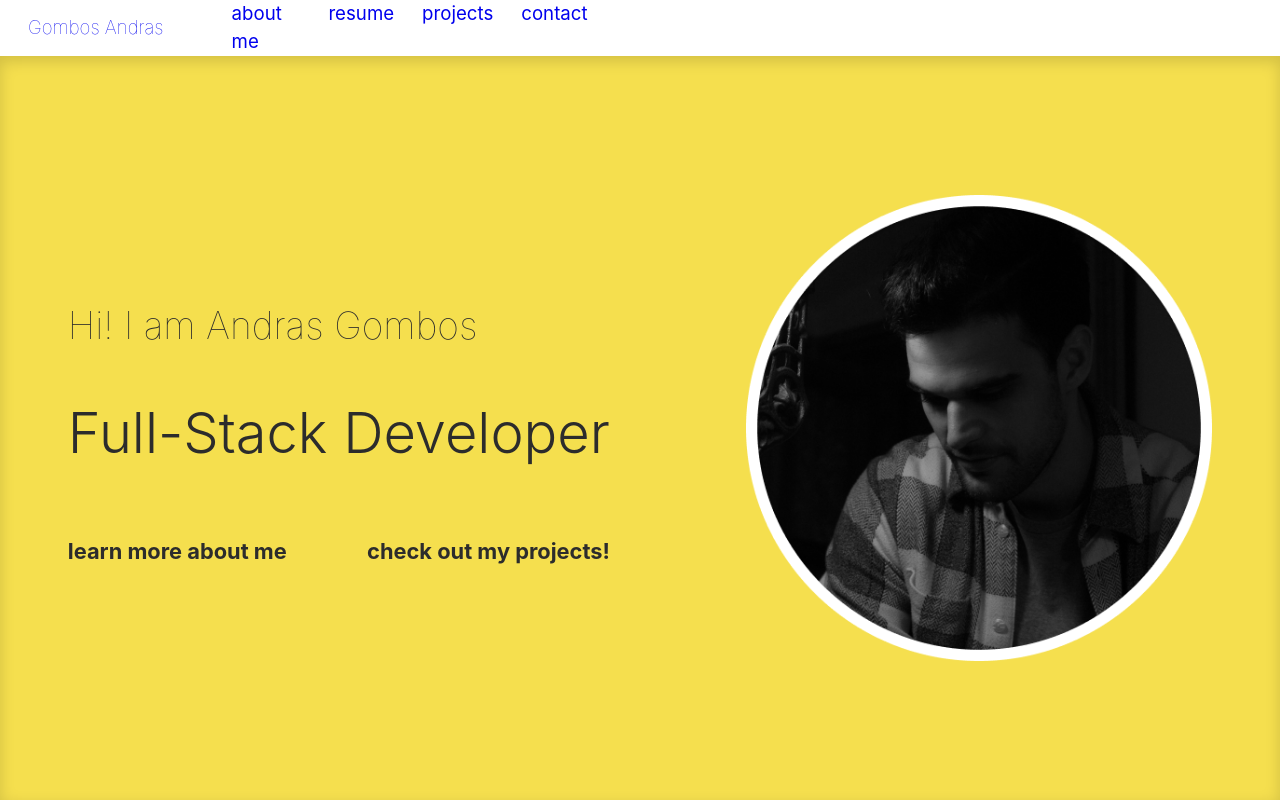
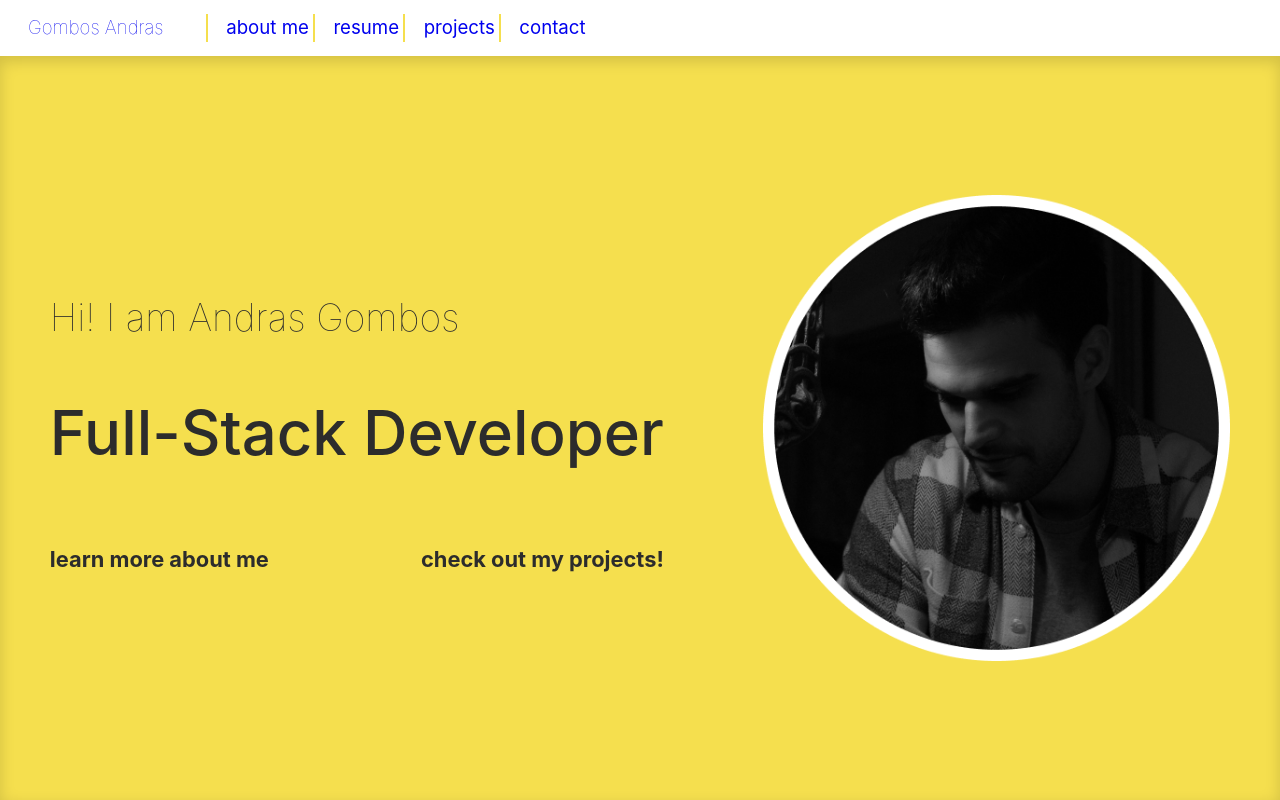
Before and after one commit to andrisgombos/homepage, a React (Create React App) app: page / in a window 1280 px wide. Built offline with nearby package versions, Linux system fonts and the light colour scheme.

Commit message:
changes to header, added stuff for projects

```diff
--- a/declarations.d.ts
+++ b/declarations.d.ts
@@ -1,2 +1,3 @@
 declare module '*.png';
 declare module '*.jpg';
+declare module '*.mp4';
--- a/src/components/header.tsx
+++ b/src/components/header.tsx
@@ -6,12 +6,16 @@ import { Link } from 'react-router-dom';
 // Styling details for the navbar
 
 const Navbar = styled.div`
-    width: 100%;
+    width: 100vw;
     display: flex;
     flex-direction: row;
     height: 7vh;
     left: 0;
     align-items: center;
+    justify-content: flex-start;
+    // background-color: #F5F5F5;
+    position:relative;
+    float:left;
 
     span {
         display: inline;
@@ -19,6 +23,8 @@ const Navbar = styled.div`
         padding: 0 0 0 1.5em;
         font-weight: 100;
         font-size: 1em;
+        position:relative;
+        float:left;
     }
 
     ul {
@@ -27,13 +33,20 @@ const Navbar = styled.div`
         display: flex;
         justify-content: space-around;
         list-style: none;
+        position:relative;
+        float:left;
+
         }
 
     li {
-        margin-left: 1.5em;
         display: inline-block;
         padding-left: 0;
         transition: all 0.2s ease;
+        border-left: 2px solid #F5DF4E;
+        padding-left: 1em;
+        position:relative;
+        float:left;
+
     }
 
 
--- a/src/components/projects.tsx
+++ b/src/components/projects.tsx
@@ -1,18 +1,39 @@
 import React from 'react';
 import styled from 'styled-components';
+import { DataContainer, GlobalBackground } from '../styles/globalstyles';
 import Header from './header';
+import goesvideo from '../assets/goesvideo.mp4';
 
-const ProjectsContainer = styled.div`
-    `
+const ProjectContainer = styled.div`
+    width: 50%;
+    border-right: 2px solid #F5DF4E;
+    padding: 2em;
+    display: flex;
+    flex-direction: column;
+    align-items: center;
+`
+const VideoContainer = styled.video`
+    width: 500px;
+    height: 300px;
+`
 
 const Projects = () => (
     <>
         <Header/>
-        <ProjectsContainer>
-            <div>GOES project</div>
-            <div>Photo App</div>
-            <div>Social Media Site</div>
-        </ProjectsContainer>
+        <GlobalBackground>
+            <DataContainer>
+                <ProjectContainer>
+                    <h3>GOES project</h3>
+                    <VideoContainer controls autoPlay src={goesvideo}/>
+                    <p>A plankton survey application that we created from scratch with a four-man team for our final project at the SIT academy. </p>
+                    <p>It contains a global map for sample location and a custom photo annotation tool to able scientists to mark and identify different types of planktons.</p>
+                </ProjectContainer>
+                <ProjectContainer>
+                    <h3>Social Media Site</h3>
+
+                </ProjectContainer>
+            </DataContainer>
+        </GlobalBackground>
     </>
 )
 
--- a/src/components/welcome.tsx
+++ b/src/components/welcome.tsx
@@ -24,8 +24,8 @@ const IntroContainer = styled.div`
     }
 
     h1 {
-        font-weight: 300;
-        font-size: 3em;
+        font-weight: 500;
+        font-size: 3.3em;
     }
 `
 const NavigationContainer = styled.div`
--- /dev/null
+++ b/src/styles/globalstyles.tsx
@@ -0,0 +1,22 @@
+import styled from 'styled-components';
+
+export const GlobalBackground = styled.div`
+    width: 100vw;
+    height: 93vh;
+    background-color: #F5DF4E;
+    display: flex;
+    align-items: center;
+    justify-content: center;
+    box-shadow: inset rgba(0, 0, 0, 0.15) 0px 5px 15px;
+`
+
+export const DataContainer = styled.div`
+    width: 85vw;
+    height: 70vh;
+    background-color: #F5F5F5;
+    display: flex;
+    justify-content: center;
+    border: 1px solid rgba(211, 211, 211, .5);
+    box-shadow: rgba(0, 0, 0, 0.15) 0px 5px 15px;
+
+`
```
